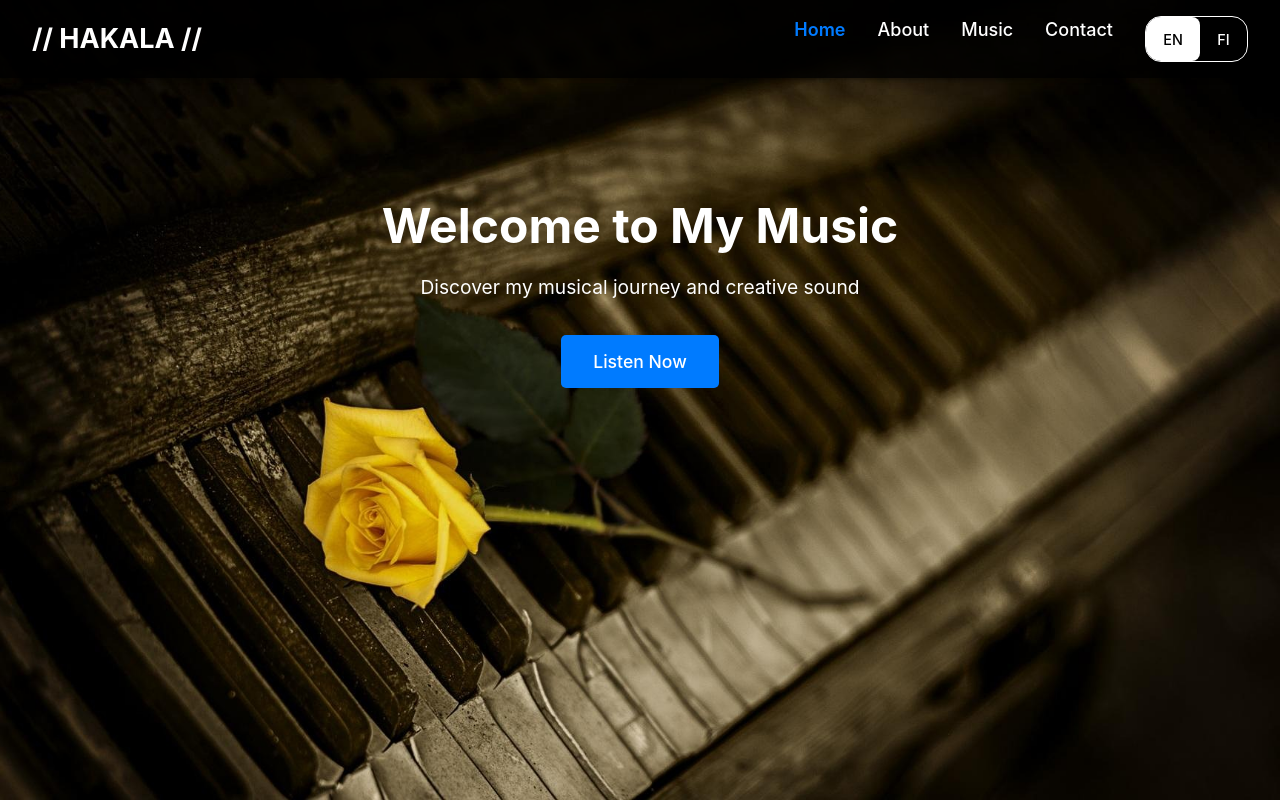
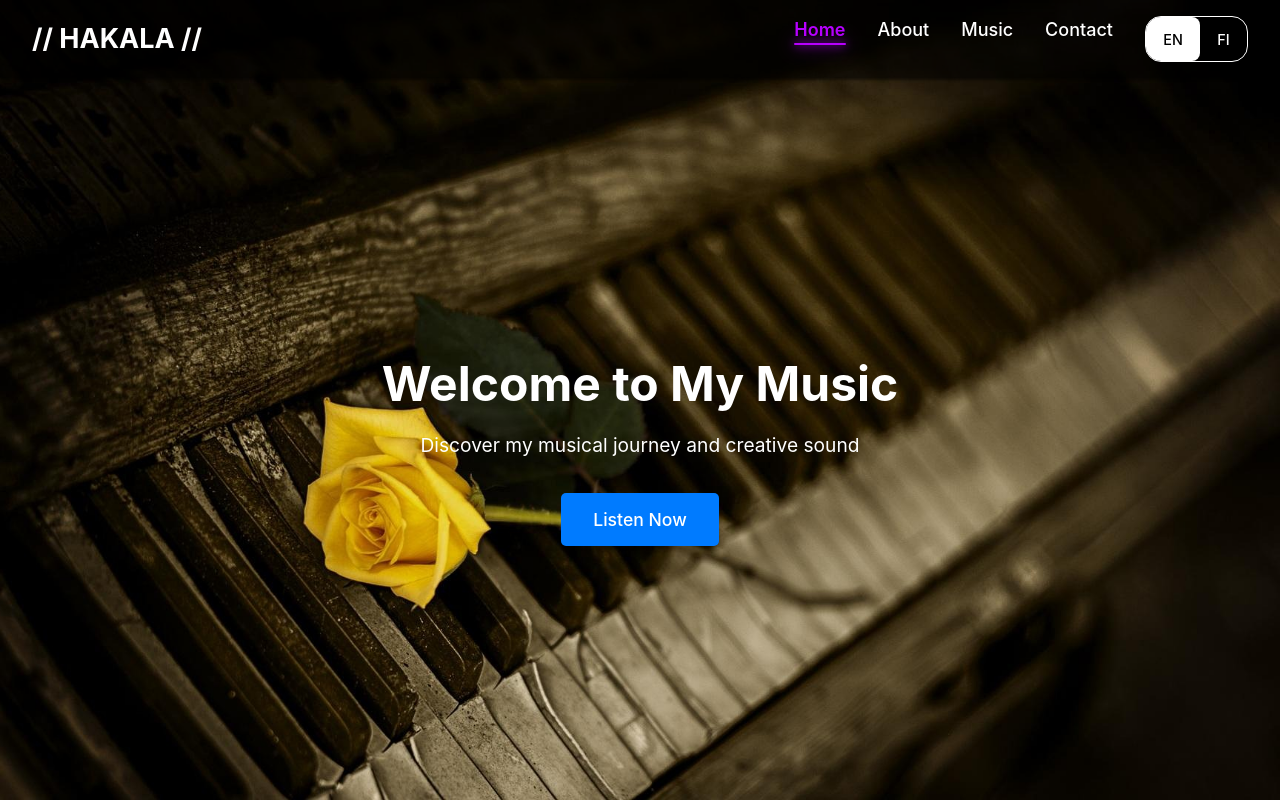
Before and after one commit to Haklu98/hakalaPortfolio, a React (Vite) app in the folder FrontendHakalaMusic/: page / in a window 1280 px wide. Built offline with nearby package versions, Linux system fonts and the light colour scheme.

Commit message:
changes to homepage

```diff
--- a/FrontendHakalaMusic/src/styles/Home.css
+++ b/FrontendHakalaMusic/src/styles/Home.css
@@ -9,11 +9,14 @@
   background-position: center;
   background-repeat: no-repeat;
   background-attachment: fixed;
+  display: flex;
+  align-items: center;
+  justify-content: center;
 }
 
 .hero {
   text-align: center;
-  padding: 4rem 0;
+  padding: 0;
 }
 
 .hero h1 {
--- a/FrontendHakalaMusic/src/styles/Navigation.css
+++ b/FrontendHakalaMusic/src/styles/Navigation.css
@@ -3,8 +3,8 @@
   justify-content: space-between;
   align-items: center;
   padding: 1rem 2rem;
-  background: rgba(0, 0, 0, 0.8);
-  box-shadow: 0 2px 4px rgba(0,0,0,0.3);
+  background: rgba(0, 0, 0, 0.56);
+  box-shadow: 0 2px 2px rgba(0, 0, 0, 0.46);
   position: absolute;
   top: 0;
   left: 0;
@@ -51,12 +51,26 @@
 }
 
 .nav-links a:hover {
-  color: #007bff;
+  color: #d579faff;
 }
 
 .nav-links a.active {
-  color: #007bff;
+  color: #b700ffff;
   font-weight: 600;
+  position: relative;
+}
+
+.nav-links a.active::after {
+  content: '';
+  position: absolute;
+  bottom: -5px;
+  left: 0;
+  right: 0;
+  height: 2px;
+  background: #b700ffff;
+  box-shadow: 0 0 8px #b700ffff, 0 0 18px #b700ffff;
+  border-radius: 1px;
+  radius: 1rem;
 }
 
 .lang-slider {
```
